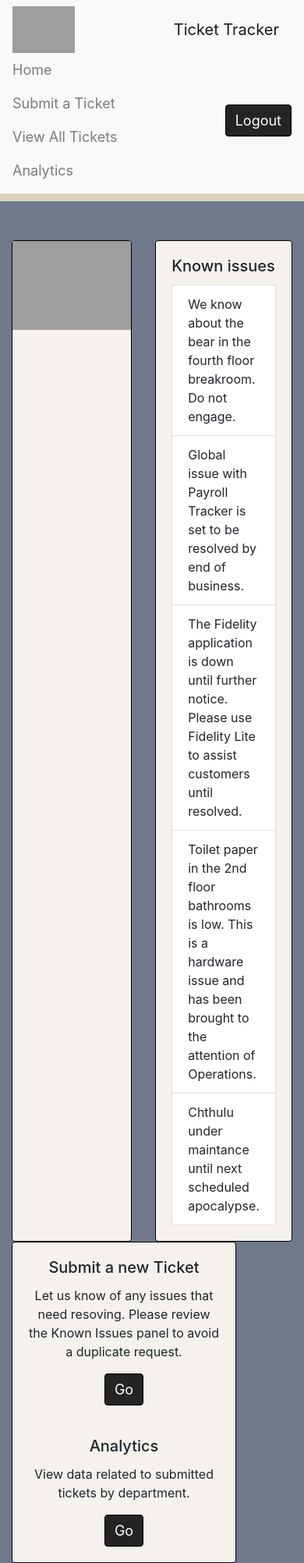
After one commit to TomOverland/Ticket-Tracker, a Node server app: page /index in a window 390 px wide. The commit adds this page. Shown: the whole page at 78% size. Run offline with Node 20, Linux system fonts and the light colour scheme; the visitor is signed in with stand-in values (Sample User, id 1); data that the repository does not hold is empty; some libraries are stand-ins or nearby versions; grey boxes are pictures that could not be loaded.

Commit message:
created handlebars pages for all html pages

```diff
--- a/routes/htmlRoutes.js
+++ b/routes/htmlRoutes.js
@@ -7,23 +7,23 @@ var isAuthenticated = require("../config/middleware/isAuthenticated");
 module.exports = function(app) {
   // Load index (login) page
   app.get("/", function(req, res) {
-    res.sendFile(path.join(__dirname, "../html/login.html"));
+    res.render("index", {layout: "login.handlebars"});
   });
 
-  // load singup page
+  // load signup page
   app.get("/signup", function(req, res) {
-    res.sendFile(path.join(__dirname, "../public/html/signup.html"));
+    res.render("signup", {layout: "login.handlebars"});
   });
 
   // Load index page
   // added isAuthenticated to this page, to check if the user has logged in.
   app.get("/index", isAuthenticated, function(req, res) {
-    res.sendFile(path.join(__dirname, "../public/html/index.html"));
+    res.render("landing");
   });
 
   // Load analytics page
   app.get("/analytics", function(req, res) {
-    res.sendFile(path.join(__dirname, "../public/html/analytics.html"));
+    res.render("analyticsview", {layout: "analytics.handlebars"});
   });
 
 
--- a/views/404.handlebars
+++ b/views/404.handlebars
@@ -3,6 +3,6 @@
         <h1 class="display-4 text-center">404 Not Found
             <span role="img" aria-label="Face with rolling eyes">🙄</span>
         </h1>
-        <a href="/">← Back To Home</a>
+        <a href="/index">← Back To Home</a>
     </div>
 </div>
--- /dev/null
+++ b/views/landing.handlebars
@@ -0,0 +1,56 @@
+<div class="container-fluid">
+    <div class="row justify-content-center">
+        <div class="col col-md">
+            <div class="card" id=logoPannel>
+                <img class="card-img-top" src="https://i.ibb.co/HXsR89Z/Ticket-Tracker-Logo.png"
+                    alt="Time Tracker by Kangaroo Paws Logo">
+
+            </div>
+        </div>
+        <div class="col col-md">
+            <div class="card">
+                <div class="card-body">
+                    <h5 class="card-title">Known issues</h5>
+                    <ul class="list-group">
+                        <li class="list-group-item">We know about the bear in the fourth floor breakroom. Do not engage.
+                            </option>
+                        </li>
+                        <li class="list-group-item">Global issue with Payroll Tracker is set to be resolved by end of
+                            business.
+                            </option>
+                        </li>
+                        <li class="list-group-item">The Fidelity application is down until further notice. Please use
+                            Fidelity
+                            Lite to assist customers until resolved.</option>
+                        </li>
+                        <li class="list-group-item">Toilet paper in the 2nd floor bathrooms is low. This is a hardware
+                            issue and
+                            has been brought to the attention of Operations.</option>
+                        </li>
+                        <li class="list-group-item">Chthulu under maintance until next scheduled apocalypse.</option>
+                        </li>
+                    </ul>
+
+                </div>
+            </div>
+        </div>
+        <div class="col col-md">
+            <div class="card text-center" style="width: 18rem;">
+                <div class="card-body">
+                    <h5 class="card-title">Submit a new Ticket</h5>
+                    <p class="card-text">Let us know of any issues that need resoving. Please review the Known Issues
+                        panel to
+                        avoid a duplicate request.</p>
+                    <a href="/submit/" class="btn btn-primary">Go</a>
+                </div>
+                <div class="card-body" id="otherLinks">
+                    <h5 class="card-title">Analytics</h5>
+                    <p class="card-text">View data related to submitted tickets by department.</p>
+                    <a href="/analytics" class="btn btn-primary">Go</a>
+                </div>
+            </div>
+        </div>
+    </div>
+</div>
+
+</div>
--- a/views/layouts/main.handlebars
+++ b/views/layouts/main.handlebars
@@ -7,7 +7,7 @@
   <!-- Latest compiled and minified CSS -->
   <link rel="stylesheet" href="https://stackpath.bootstrapcdn.com/bootstrap/4.3.1/css/bootstrap.min.css">
 
-  <link rel="stylesheet" href="/public/css/index.css">
+  <link rel="stylesheet" href="../css/index.css">
   {{!-- <header>
   <link rel="stylesheet" href="/public/css/index.css">
   <title>Ticket Tracker</title>
@@ -34,11 +34,22 @@
    </nav>
 
   </div> --}}
-    <nav class="navbar navbar-expand-lg navbar-light bg-light">
-    <img src="https://i.ibb.co/M6NWdY4/nav-logo.png" alt="Time Tracker Small Logo" height="60"><a class="navbar-brand"
-      href="../HTML/index.html">Ticket Tracker</a>
-    <button type="button" class="btn btn-dark ml-auto">Logout</button>
-  </nav>
+<nav class="navbar navbar-expand-lg navbar-light bg-light">
+  <img src="https://i.ibb.co/M6NWdY4/nav-logo.png" alt="Time Tracker Small Logo" height="60"><a class="navbar-brand"
+    href="/landing">Ticket Tracker</a>
+  <ul class="navbar-nav">
+    <li class="nav-item">
+      <a class="nav-link" href="/index">Home</a></li>
+    <li class="nav-item">
+      <a class="nav-link" href="/submit">Submit a Ticket</a></li>
+    <li class="nav-item">
+      <a class="nav-link" href="/ticket">View All Tickets</a></li>
+    </li>
+    <li class="nav-item">
+      <a class="nav-link" href="/analytics">Analytics</a></li>
+  </ul>
+  <button type="button" class="btn btn-dark ml-auto">Logout</button>
+</nav>
 
 
 <body>
--- a/views/viewtickets.handlebars
+++ b/views/viewtickets.handlebars
@@ -7,7 +7,7 @@
                 <ul id="example-list" class="list-group">
                     {{#each examples}}
                     <li data-id="{{this.id}}" class="list-group-item">
-                        <a href="{{this.id}}">
+                        <a href="ticket/{{this.id}}">
                             Department: {{this.department}}
                             <br>Title: {{this.text}}</a>
                         <button id="{{this.id}}" class="btn btn-success float-right success"> done </button>
```
Also changed, not shown: views/analyticsview.handlebars (added, +38 -0 lines), views/index.handlebars (added, +28 -0 lines), views/layouts/analytics.handlebars (added, +36 -0 lines), views/layouts/login.handlebars (added, +16 -0 lines), views/signup.handlebars (added, +33 -0 lines).
